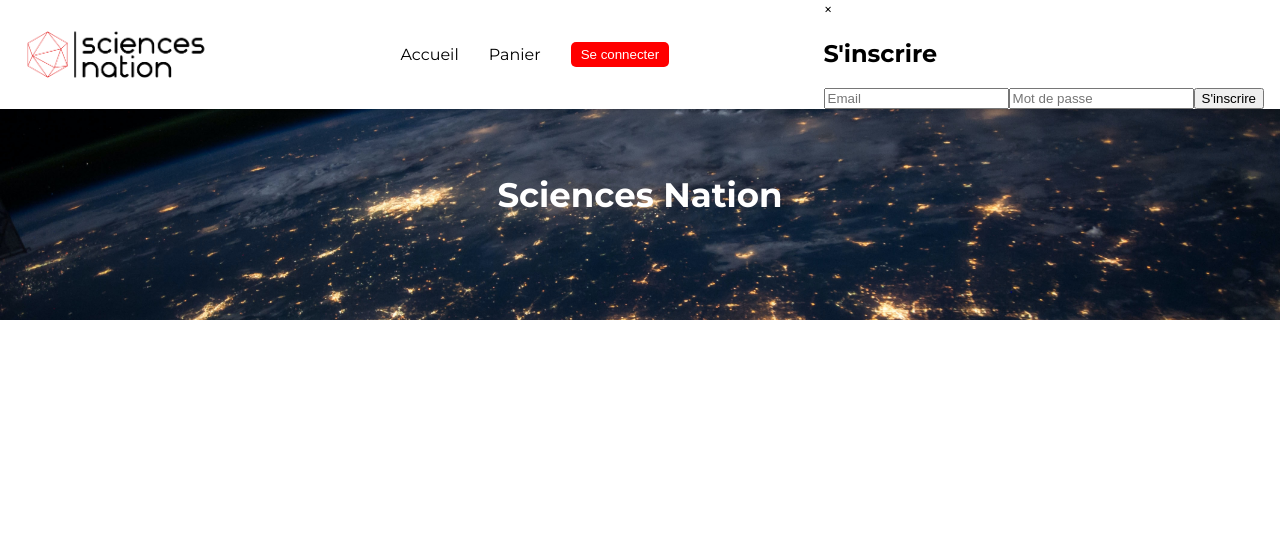
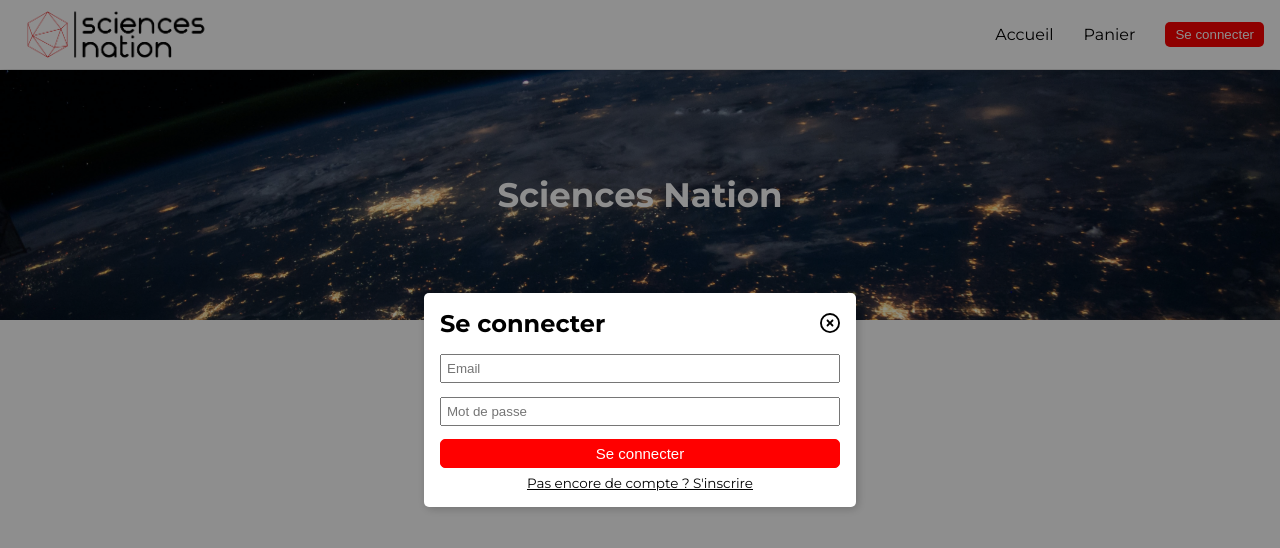
Before and after one commit to CamilleLinan/ProjetPerso-Sciences-Nation, a React (Vite) app: page /home in a window 1280 px wide. Both pictures are taken after a click on the button "Se connecter". Shown: the top 548 px of the page. Built offline with nearby package versions, Linux system fonts and the light colour scheme; no server answers.

Commit message:
update popin + add context

```diff
--- a/package.json
+++ b/package.json
@@ -10,6 +10,9 @@
     "preview": "vite preview"
   },
   "dependencies": {
+    "@fortawesome/free-regular-svg-icons": "^6.5.1",
+    "@fortawesome/free-solid-svg-icons": "^6.5.1",
+    "@fortawesome/react-fontawesome": "^0.2.0",
     "firebase": "^10.8.1",
     "react": "^18.2.0",
     "react-dom": "^18.2.0",
--- a/src/components/PopinLogin/PopinLogin.tsx
+++ b/src/components/PopinLogin/PopinLogin.tsx
@@ -1,15 +1,20 @@
-import { FC, useState } from "react";
-import { auth } from "../../../firebase.config";
-import { createUserWithEmailAndPassword } from "firebase/auth";
+import { FC, useContext, useState } from "react";
+import "./_PopinLogin.scss";
+import { FontAwesomeIcon } from "@fortawesome/react-fontawesome";
+import { faCircleXmark } from "@fortawesome/free-regular-svg-icons";
+import { UserContext } from "../../context/userContext";
 
 interface PopinLoginProps {
     onClose: () => void;
 }
 
 const PopinLogin: FC<PopinLoginProps> = ({ onClose }) => {
-    const [email, setEmail] = useState("");
-    const [password, setPassword] = useState("");
-    // const [error, setError] = useState("");
+    const [ signInMode, setSignInMode ] = useState(true);
+    const [ email, setEmail ] = useState("");
+    const [ password, setPassword ] = useState("");
+    const [ error, setError ] = useState("");
+
+    const { signIn, signUp } = useContext(UserContext);
 
     const handleEmailChange = (e: React.ChangeEvent<HTMLInputElement>) => {
         setEmail(e.target.value);
@@ -21,7 +26,7 @@ const PopinLogin: FC<PopinLoginProps> = ({ onClose }) => {
 
     const handleSignUp = async () => {
         try {
-            await createUserWithEmailAndPassword(auth, email, password);
+            await signUp(email, password);
             onClose();
         } catch (error) {
             console.log(error)
@@ -29,24 +34,66 @@ const PopinLogin: FC<PopinLoginProps> = ({ onClose }) => {
         }
     }
 
+    const handleSignIn = async () => {
+        try {
+            await signIn(email, password);
+            onClose();
+        } catch (error) {
+            setError("L'email ou le mot de passe est invalide");
+        }
+    }
+
+    const handleForm = () => {
+        setSignInMode((signInMode) => !signInMode);
+    }
+
     return (
         <div className="popin">
             <div className="popin-content">
-                <span className="close" onClick={onClose}>&times;</span>
-                <h2>S'inscrire</h2>
+                <header className="popin-content-header">
+                    <h2>{signInMode ? "Se connecter" : "Créer un compte"}</h2>
+                    <span className="popin-close" onClick={onClose}>
+                        <FontAwesomeIcon icon={faCircleXmark} />
+                    </span>
+                </header>
+
+                <form className="popin-content-form">
                     <input
                         type="email"
                         placeholder="Email"
+                        className="popin-content-form-input"
                         value={email}
                         onChange={handleEmailChange}
+                        required
                     />
                     <input
                         type="password"
                         placeholder="Mot de passe"
+                        className="popin-content-form-input"
                         value={password}
                         onChange={handlePasswordChange}
+                        required
                     />
-                <button onClick={handleSignUp}>S'inscrire</button>
+
+                    {error && <span className="popin-error">{error}</span>}
+
+                    <button
+                        onClick={signInMode ? handleSignIn : handleSignUp}
+                        className="popin-content-form-btn"
+                    >
+                        {signInMode ?
+                            "Se connecter"
+                            : "Créer un compte"
+                        }
+                    </button>
+
+                    <span onClick={handleForm} className="popin-content-link">
+                        {signInMode ?
+                            "Pas encore de compte ? S'inscrire"
+                            : "Déjà un compte ? Se connecter"
+                        }
+                    </span>
+                </form>
             </div>
         </div>
     )
--- a/src/components/PopinLogin/_PopinLogin.scss
+++ b/src/components/PopinLogin/_PopinLogin.scss
@@ -0,0 +1,73 @@
+.popin {
+    position: fixed;
+    top: 0;
+    right: 0;
+    bottom: 0;
+    left: 0;
+    display: flex;
+    justify-content: center;
+    align-items: center;
+    background-color: hsla(0, 0%, 0%, 0.444);
+    z-index: 1000;
+    // width: 100%;
+    // height: 100vh;
+
+    &-content {
+        background-color: white;
+        padding: 1em;
+        width: 400px;
+        border-radius: 5px;
+        box-shadow: 2px 2px 10px rgba(0, 0, 0, 0.2);
+
+        &-header {
+            display: flex;
+            justify-content: space-between;
+            align-items: center;
+            margin-bottom: 1em;
+
+            & h2 {
+                margin: 0;
+            }
+        }
+
+        &-form {
+            display: flex;
+            flex-direction: column;
+
+            &-input {
+                margin-bottom: 1em;
+                padding: 5px;
+            }
+
+            &-btn {
+                padding: 5px;
+                color: white;
+                background-color: red;
+                border: 1px solid red;
+                border-radius: 5px;
+                // font-weight: bold;
+                font-size: 15px;
+                // letter-spacing: 1px;
+            }
+        }
+
+        &-link {
+            font-size: 13.5px;
+            text-align: center;
+            margin-top: 0.5em;
+            text-decoration: underline;
+            cursor: pointer;
+        }
+    }
+
+    &-close {
+        cursor: pointer;
+
+        & svg {
+            height: 20px;
+            &:hover path {
+                fill: red;
+            }
+        }
+    }
+}
--- a/src/components/Shared/Banner/_Banner.scss
+++ b/src/components/Shared/Banner/_Banner.scss
@@ -7,13 +7,11 @@
 
   &-title {
     position: absolute;
-    z-index: 1;
     color: white;
     font-size: 34px;
   }
 
   &-img {
-    position: relative;
     width: 100%;
     height: 250px;
     object-fit: cover;
--- a/src/components/Shared/Layout/Header/Header.tsx
+++ b/src/components/Shared/Layout/Header/Header.tsx
@@ -7,12 +7,8 @@ import logo from "../../../../assets/logo_sn.png";
 const Header:FC = () => {
     const [showPopin, setShowPopin] = useState(false);
 
-    const onClose = () => {
-        setShowPopin(false);
-    };
-
-    const handleSignInClick = () => {
-        setShowPopin(true);
+    const handleShowPopin = () => {
+        setShowPopin((showPopin) => !showPopin);
     }
 
     return (
@@ -45,11 +41,11 @@ const Header:FC = () => {
                         </NavLink>
                     </li>
                     <li>
-                        <button onClick={handleSignInClick} className="header-nav-btn">Se connecter</button>
+                        <button onClick={handleShowPopin} className="header-nav-btn">Se connecter</button>
                     </li>
                 </ul>
             </nav>
-            {showPopin && <PopinLogin onClose={onClose} />}
+            {showPopin && <PopinLogin onClose={handleShowPopin} />}
         </header>
     )
 }
--- /dev/null
+++ b/src/context/userContext.tsx
@@ -0,0 +1,71 @@
+import { FC, createContext, useEffect, useState } from "react";
+import { User } from "../types/user.model";
+import { auth } from "../../firebase.config";
+import { createUserWithEmailAndPassword, signInWithEmailAndPassword, onAuthStateChanged, User as FirebaseUser } from "firebase/auth";
+
+interface UserData {
+    currentUser: User | null,
+    signIn: (email: string, password: string) => Promise<void>,
+    signUp: (email: string, password: string) => Promise<void>
+}
+
+interface ProviderProps {
+    children: React.ReactNode
+}
+
+export const UserContext = createContext<UserData>({
+    currentUser: null,
+    signIn: async () => {},
+    signUp: async () => {}
+});
+
+const mapFirebaseUserToUser = (firebaseUser: FirebaseUser): User => {
+    return {
+        id: firebaseUser.uid,
+        email: firebaseUser.email || '',
+        password: ''
+    };
+};
+
+const UserContextProvider: FC<ProviderProps> = (props) => {
+    const signUp = async (email: string, password: string) => {
+        try {
+            await createUserWithEmailAndPassword(auth, email, password);
+        } catch (error) {
+            console.error("Sign Up Error:", error);
+            throw error;
+        }
+    };
+
+    const signIn = async (email: string, password: string) => {
+        try {
+            await signInWithEmailAndPassword(auth, email, password);
+        } catch (error) {
+            console.error("Sign In Error:", error);
+            throw error;
+        }
+    };
+
+    const [currentUser, setCurrentUser] = useState<User | null>(null);
+
+    useEffect(() => {
+        const unsubscribe = onAuthStateChanged(auth, (firebaseUser) => {
+            if (firebaseUser) {
+                const user = mapFirebaseUserToUser(firebaseUser);
+                setCurrentUser(user);
+            } else {
+                setCurrentUser(null);
+            }
+        });
+
+        return unsubscribe;
+    }, []);
+
+    return (
+        <UserContext.Provider value={{ currentUser, signIn, signUp }}>
+            {props.children}
+        </UserContext.Provider>
+    );
+};
+
+export default UserContextProvider;
--- a/src/main.tsx
+++ b/src/main.tsx
@@ -2,9 +2,12 @@ import React from 'react'
 import ReactDOM from 'react-dom/client'
 import App from './App.tsx'
 import './styles/main.scss'
+import UserContextProvider from './context/userContext.tsx'
 
 ReactDOM.createRoot(document.getElementById('root')!).render(
   <React.StrictMode>
-    <App />
+    <UserContextProvider>
+      <App />
+    </UserContextProvider>
   </React.StrictMode>,
 )
--- a/src/pages/Home.tsx
+++ b/src/pages/Home.tsx
@@ -1,9 +1,13 @@
-import { FC } from "react";
+import { FC, useContext } from "react";
 import Header from "../components/Shared/Layout/Header/Header";
 import Banner from "../components/Shared/Banner/Banner";
 import banner from "../assets/banner1.jpg";
+import {UserContext} from "../context/userContext"
+
 
 const Home:FC = () => {
+    const {currentUser} = useContext(UserContext);
+
     return (
         <>
             <Header />
@@ -11,6 +15,7 @@ const Home:FC = () => {
                 title="Sciences Nation"
                 src={banner}
             />
+            {currentUser && "Hello"}
         </>
     )
 }
```
Also changed, not shown: 1 other file (tests, documents, lock files or other folders). Lines whose indentation alone changed are shown as unchanged.
